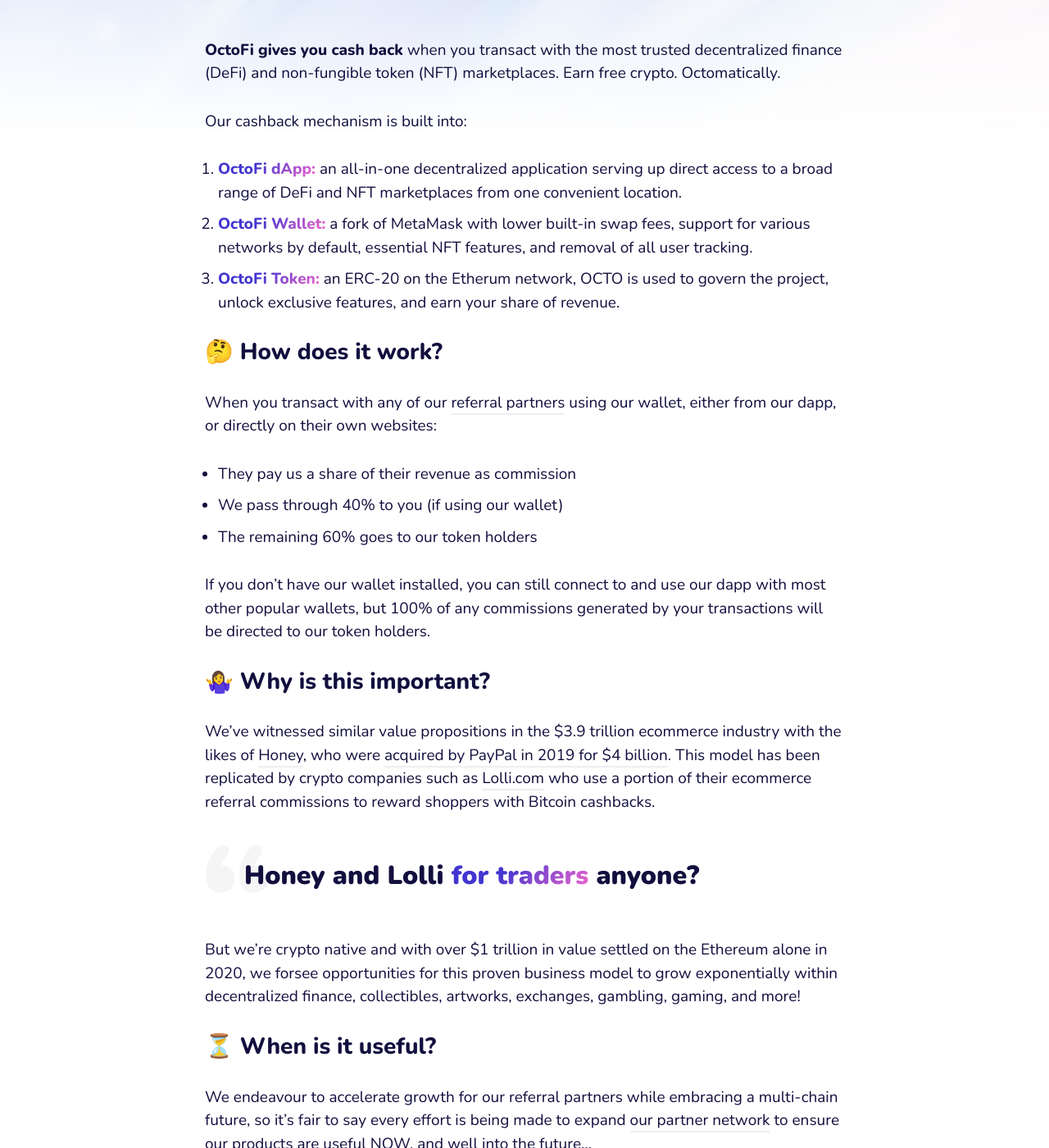
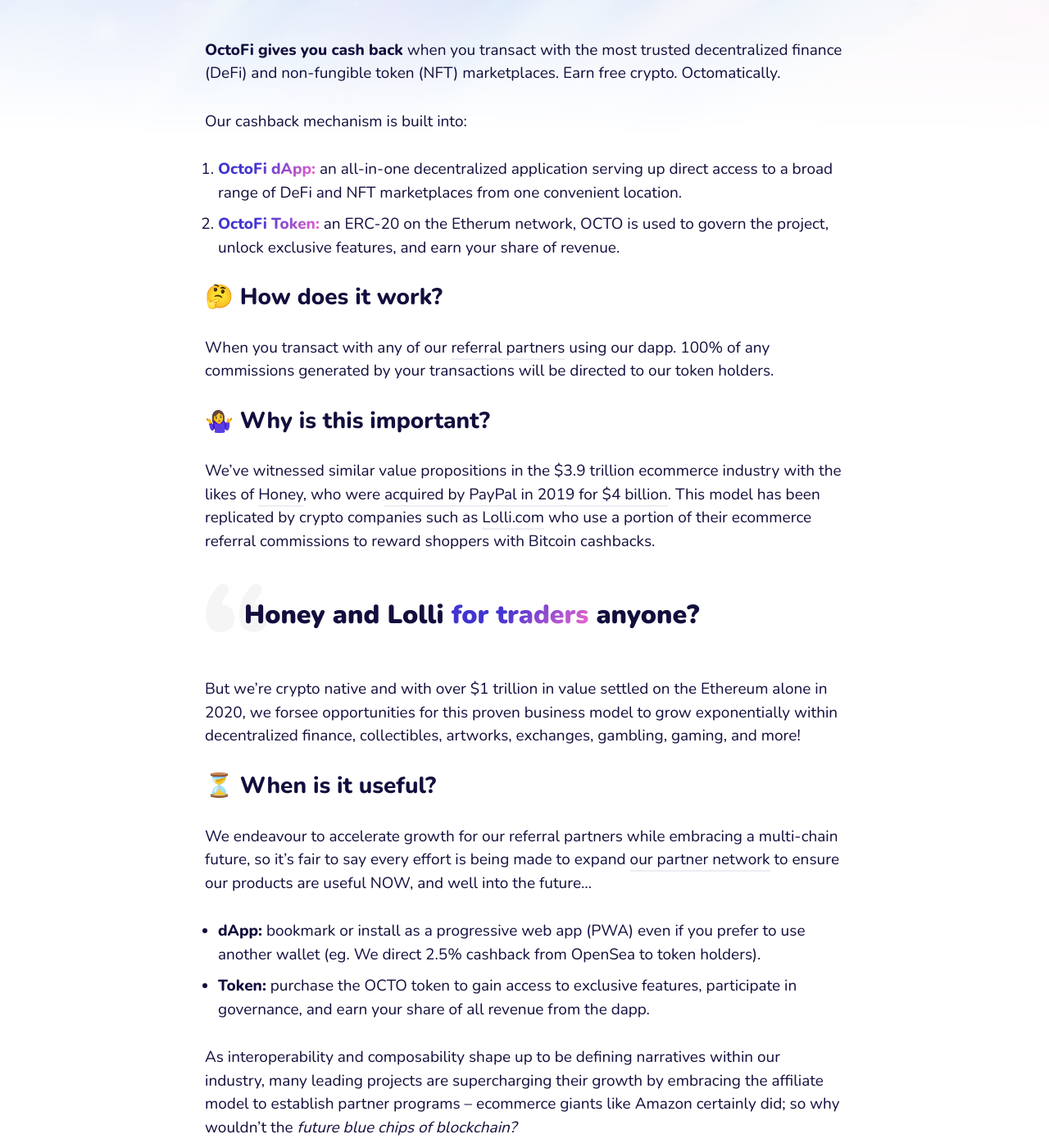
Before and after one commit to OctoFi/octodotfi, a Jekyll site: the page built from _pages/dyor.md, in a window 1280 px wide and 1400 px high, scrolled down 292 px. Shown: the whole window at 82% size. Built offline with Jekyll 4.4.1, drawn with Linux system fonts in a browser that asks for light colours; some of the changed text lies outside the part shown.

Commit message:
Remove references to a browser extension (#65)

```diff
--- a/_data/settings.yml
+++ b/_data/settings.yml
@@ -42,7 +42,7 @@
 
 hero:
   title: All-in-one DeFi and NFT with cashbacks
-  bio: OctoFi gives you cash back when you transact with trusted DeFi and NFT marketplaces, across multiple blockchains, through our all-in-one <span class="text-span post__content"><a href="https://app.octo.fi" target="_blank">dApp</a></span> or browser-plugin <span class="text-span post__content"><a href="/dyor#wallet">Wallet</a></span>.
+  bio: OctoFi gives you cash back when you transact with trusted DeFi and NFT marketplaces, across multiple blockchains, through our all-in-one <span class="text-span post__content"><a href="https://app.octo.fi" target="_blank">dApp</a></span>.
   image: '/images/octofi-dapp.png'
   imageAlt: 'OctoFi dApp'
   button__text: Launch dApp
@@ -55,8 +55,7 @@
 
 projects__settings:
   projects__title: Referral <span class="text-span">partners</span> # Add a 'text-span' class to highlight text.
-  projects__description: We get paid commission when you transact with our partners, through our <span class="text-span post__content"><a href="//app.octo.fi" target="_blank">dApp</a></span> or directly when using our <span class="text-span post__content"><a href="/dyor#wallet">Wallet</a></span>. 40% goes to you. 60% to <span class="text-span post__content"><a href="/dyor#token">token</a></span> holders.
-
+  projects__description: We get paid commission when you transact with our partners, through our <span class="text-span post__content"><a href="//app.octo.fi" target="_blank">dApp</a></span>. 100% of commissions goes to <span class="text-span post__content"><a href="/dyor#token">token</a></span> holders.
 
 
 #-------------------------------
--- a/_includes/header.html
+++ b/_includes/header.html
@@ -48,7 +48,7 @@
             {% endfor %}
 
             <li class="nav__item">
-			  <a href="https://www.producthunt.com/posts/octofi-1?utm_source=badge-featured&utm_medium=badge&utm_souce=badge-octofi-1" target="_blank"><img src="https://api.producthunt.com/widgets/embed-image/v1/featured.svg?post_id=290006&theme=light" alt="OctoFi - Crypto cashback dApp & wallet for DeFi and NFT marketplaces | Product Hunt" style="width: 180px; height: 40px;" width="180" height="40" /></a>
+              <a href="https://www.producthunt.com/posts/octofi-1?utm_source=badge-featured&utm_medium=badge&utm_souce=badge-octofi-1" target="_blank"><img src="https://api.producthunt.com/widgets/embed-image/v1/featured.svg?post_id=290006&theme=light" alt="OctoFi - Crypto cashback dApp for DeFi and NFT marketplaces | Product Hunt" style="width: 180px; height: 40px;" width="180" height="40" /></a>
               <!--<a href="{{ site.data.settings.cta__button__url }}" class="button button--small" target="_blank">{{ site.data.settings.cta__button__text }}</a>-->
             </li>
 
--- a/_pages/dyor.md
+++ b/_pages/dyor.md
@@ -9,18 +9,11 @@
 Our cashback mechanism is built into:
 
 1. **<span class="text-span">OctoFi dApp:</span>** an all-in-one decentralized application serving up direct access to a broad range of DeFi and NFT marketplaces from one convenient location.
-2. **<span class="text-span">OctoFi Wallet:</span>** a fork of MetaMask with lower built-in swap fees, support for various networks by default, essential NFT features, and removal of all user tracking.
-3. **<span class="text-span">OctoFi Token:</span>** an ERC-20 on the Etherum network, OCTO is used to govern the project, unlock exclusive features, and earn your share of revenue.
+2. **<span class="text-span">OctoFi Token:</span>** an ERC-20 on the Etherum network, OCTO is used to govern the project, unlock exclusive features, and earn your share of revenue.
 
 ## 🤔 How does it work?
 
-When you transact with any of our [referral partners](/partners) using our wallet, either from our dapp, or directly on their own websites:
-
-- They pay us a share of their revenue as commission
-- We pass through 40% to you (if using our wallet)
-- The remaining 60% goes to our token holders
-
-If you don't have our wallet installed, you can still connect to and use our dapp with most other popular wallets, but 100% of any commissions generated by your transactions will be directed to our token holders.
+When you transact with any of our [referral partners](/partners) using our dapp. 100% of any commissions generated by your transactions will be directed to our token holders.
 
 ## 🤷‍♀️ Why is this important?
 
@@ -35,8 +28,7 @@
 We endeavour to accelerate growth for our referral partners while embracing a multi-chain future, so it's fair to say every effort is being made to expand [our partner network](/partners) to ensure our products are useful NOW, and well into the future...
 
 - **dApp:** bookmark or install as a progressive web app (PWA) even if you prefer to use another wallet (eg. We direct 2.5% cashback from OpenSea to token holders).
-- **Wallet:** simply install it and reap the rewards when using it on our dapp or one of our partner sites (eg. Get 1% cashback when you purchase any NFT on OpenSea).
-- **Token:** purchase the OCTO token to gain access to exclusive features, participate in governance, and earn your share of all revenue from the wallet and dapp.
+- **Token:** purchase the OCTO token to gain access to exclusive features, participate in governance, and earn your share of all revenue from the dapp.
 
 As interoperability and composability shape up to be defining narratives within our industry, many leading projects are supercharging their growth by embracing the affiliate model to establish partner programs -- ecommerce giants like Amazon certainly did; so why wouldn't the *future blue chips of blockchain?*
 
@@ -72,7 +64,7 @@
 
 ## 🕵️ Where can I get more info?
 
-See below for more information about our dapp, wallet, and token.
+See below for more information about our dapp and token.
 
 ### 1. <span class="text-span">dApp</span> ([app.octo.fi](https://app.octo.fi))
 
@@ -108,17 +100,7 @@
 
 Revenue is derived from native platform fees, partner referral commissions, and project capital deployments. Please note fee structure is subject to change. Refer to [OIP-17](https://den.octo.fi/d/162-oip-17-platform-fees-distribution) for more information.
 
-### 2. <span class="text-span">Wallet</span> (coming *very* soon)
-
-Download our wallet and start transacting with our [referral partners](/partners) to earn cashbacks.
-
-![](/images/36.jpg)
-
-[Join our Telegram](https://t.me/OctoFi) to be the first to know when it's ready.
-
-Now it's time to Do Your Octo Research \#DYOR
-
-### 3. <span class="text-span">Token</span> ([OCTO](https://etherscan.io/token/0x7240ac91f01233baaf8b064248e80feaa5912ba3))
+### 2. <span class="text-span">Token</span> ([OCTO](https://etherscan.io/token/0x7240ac91f01233baaf8b064248e80feaa5912ba3))
 
 The OCTO token is used to govern the project, unlock exclusive features, and to distribute ALL revenue. You can purchase it on [Uniswap](https://uni.octo.fi) or directly from [OctoFi](https://app.octo.fi/#/swap/uni), but always check the token contract address ([0X7240...2BA3](https://etherscan.io/token/0x7240ac91f01233baaf8b064248e80feaa5912ba3)) first.
 
--- a/blog/index.html
+++ b/blog/index.html
@@ -1,7 +1,7 @@
 ---
 layout: default
 title: Blog
-description: OctoFi gives you cash back when you transact with trusted DeFi and NFT marketplaces, across multiple blockchains, through our all-in-one <span class="text-span post__content"><a href="https://app.octo.fi" target="_blank">dApp</a></span> or browser-plugin <span class="text-span post__content"><a href="/dyor#wallet">Wallet</a></span>.
+description: OctoFi gives you cash back when you transact with trusted DeFi and NFT marketplaces, across multiple blockchains, through our all-in-one <span class="text-span post__content"><a href="https://app.octo.fi" target="_blank">dApp</a></span>.
 ---
 <div class="container">
   <div class="row">
--- a/partners/index.html
+++ b/partners/index.html
@@ -1,7 +1,7 @@
 ---
 layout: default
 title: Referral Partners
-description: We get paid commission when you transact with our partners, through our <span class="text-span post__content"><a href="//app.octo.fi" target="_blank">dApp</a></span> or directly when using our <span class="text-span post__content"><a href="/dyor#wallet">Wallet</a></span>. We then pay 40% to you and the remaining 60% to <span class="text-span post__content"><a href="/dyor#token">token</a></span> holders.
+description: We get paid commission when you transact with our partners, through our <span class="text-span post__content"><a href="//app.octo.fi" target="_blank">dApp</a></span>. 100% of commissions goes to <span class="text-span post__content"><a href="/dyor#token">token</a></span> holders.
 ---
 <div class="container">
   <div class="page-head">
```
Also changed, not shown: _posts/2021-04-28-browser-extentacle.md (+2 -0 lines).
